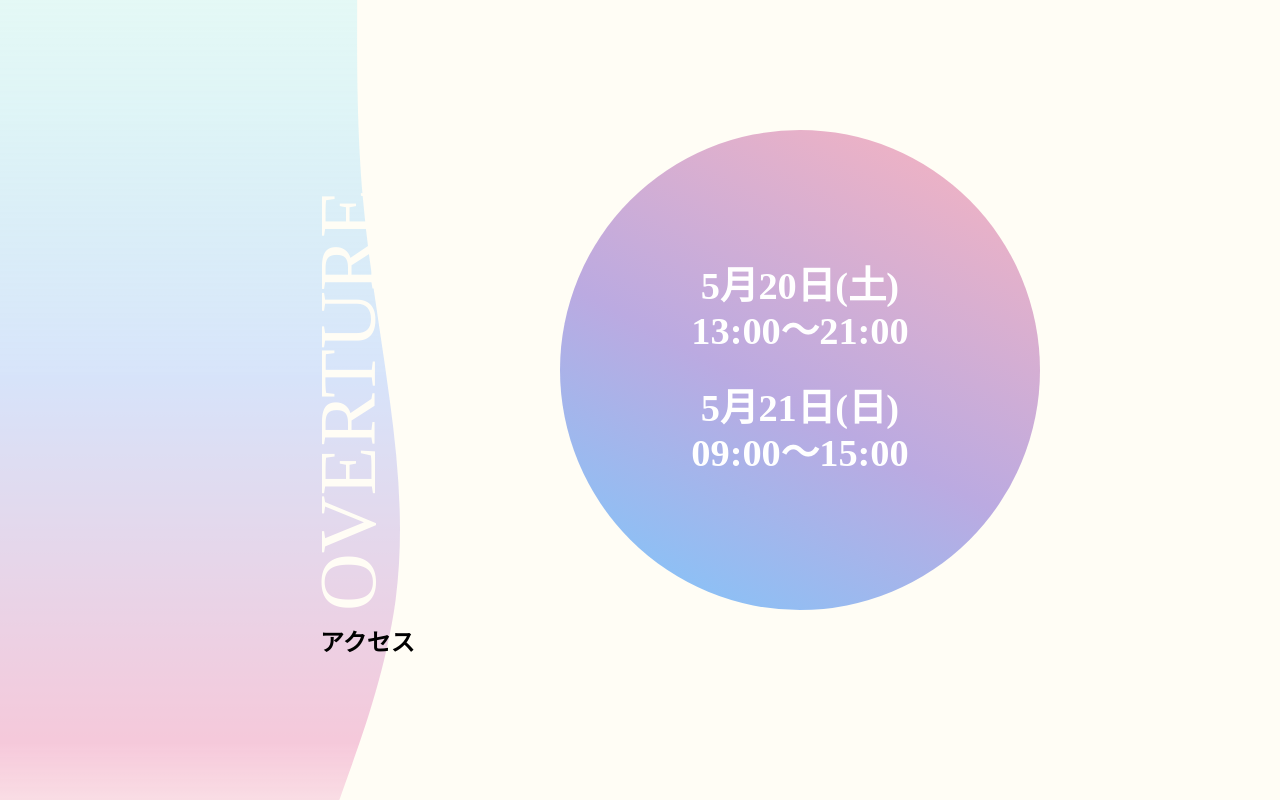
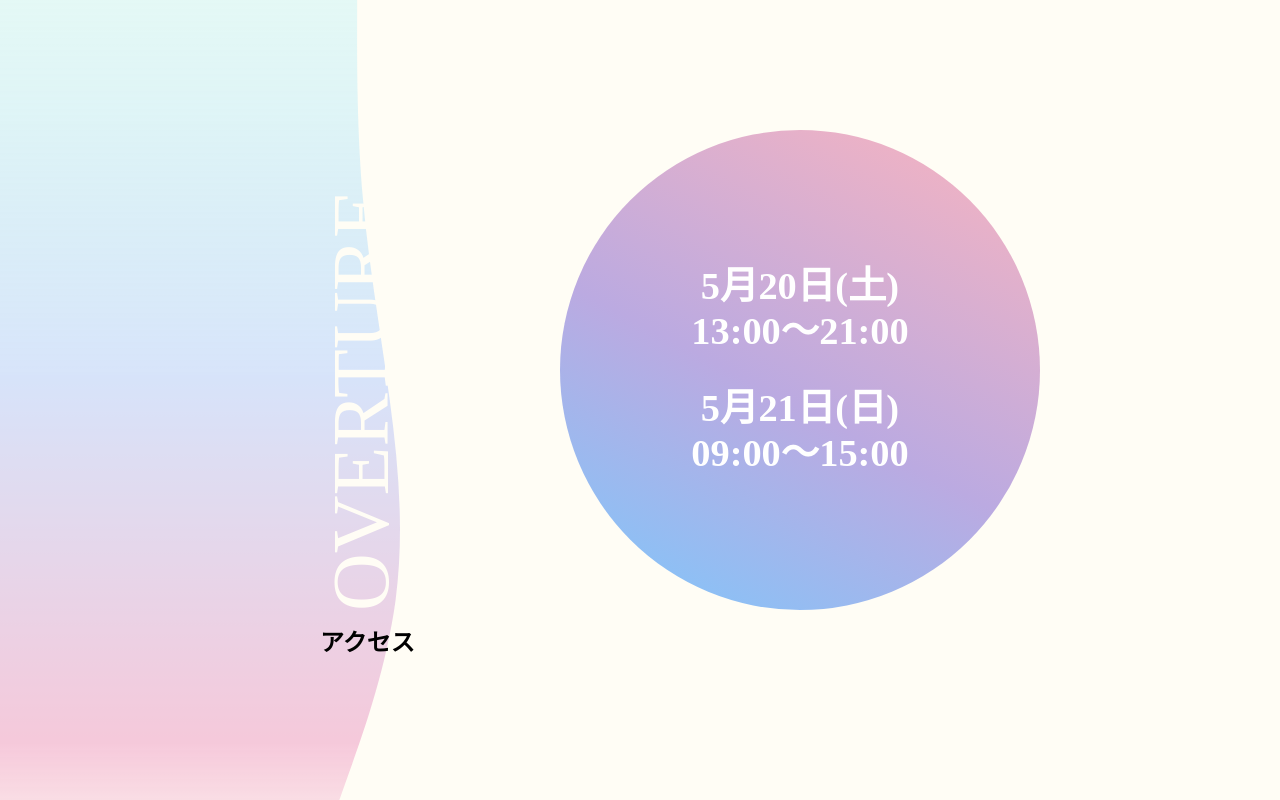
Before and after one commit to ynufes-tech/ynufes-seiryo23, a Nuxt app: page / in a window 1280 px wide. Built offline with nearby package versions, Linux system fonts and the light colour scheme.

Commit message:
🐛 fix positioning problem in overture-text

```diff
--- a/layouts/default.vue
+++ b/layouts/default.vue
@@ -4,10 +4,12 @@
   <div class="base-frame">
     <div class="page-content">
       <HeaderMobile id="header-mobile" />
-      <main id="main-content-wrapper" ><slot /></main>
+      <main id="main-content-wrapper">
+        <slot />
+      </main>
     </div>
     <div id="left-bar">
-      <div style="width: 300px; height: 100vh"></div>
+      <HeaderPC style="display: none"/>
       <div id="overture-background">
         <div id="overture-text">OVERTURE</div>
         <svg xmlns="http://www.w3.org/2000/svg" viewBox="0 0 1334.87 1440">
@@ -76,7 +78,7 @@
   top: 0;
   left: 0;
   width: 100%;
-  height: 100%;
+  height: 100lvh;
   transition: all 0.3s ease-out;
 
   #overture-text {
@@ -84,7 +86,7 @@
     bottom: 0;
     left: 0;
     transform-origin: left bottom;
-    transform: rotate(270deg) translateY(80%);
+    transform: rotate(270deg) translateY(95%);
     font-size: min(10vh, 40vw);
     text-align: center;
     width: 100vh;
@@ -96,6 +98,7 @@
   > svg {
     opacity: 0.5;
     z-index: -1;
+    left: 0;
     position: absolute;
     height: 100vh;
     width: fit-content;
```
